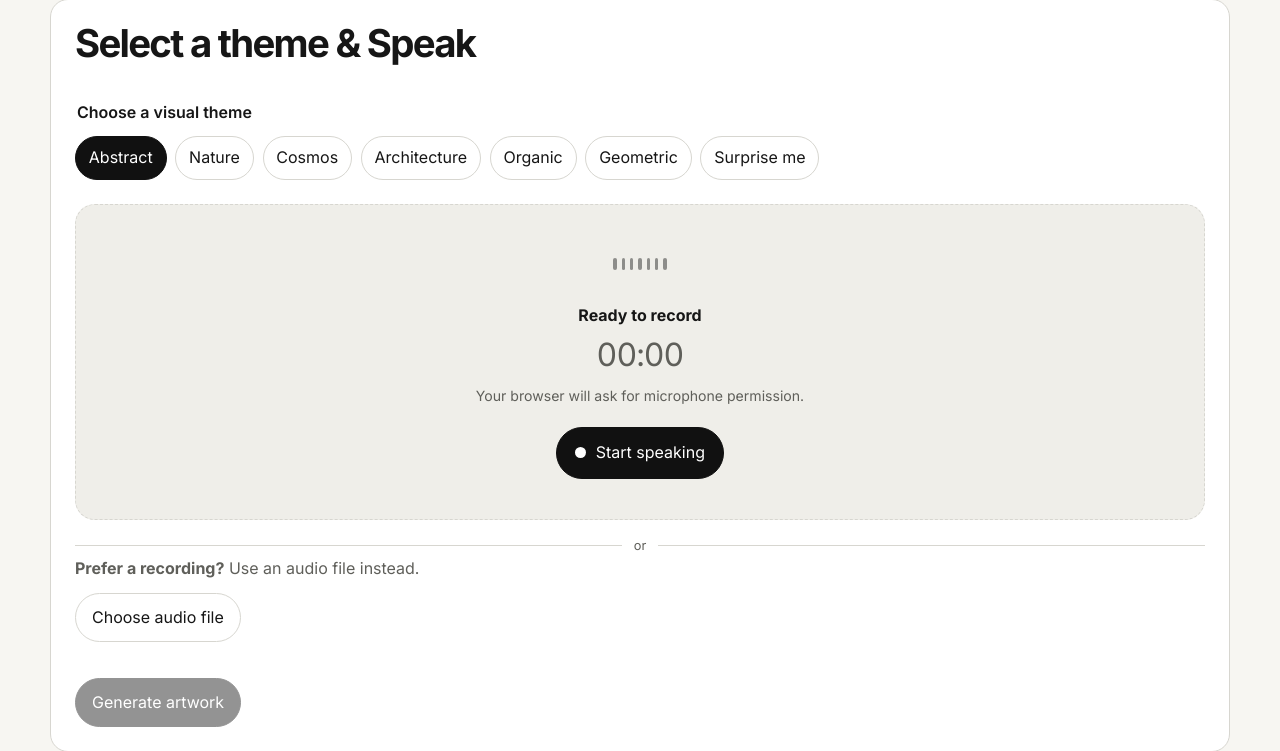
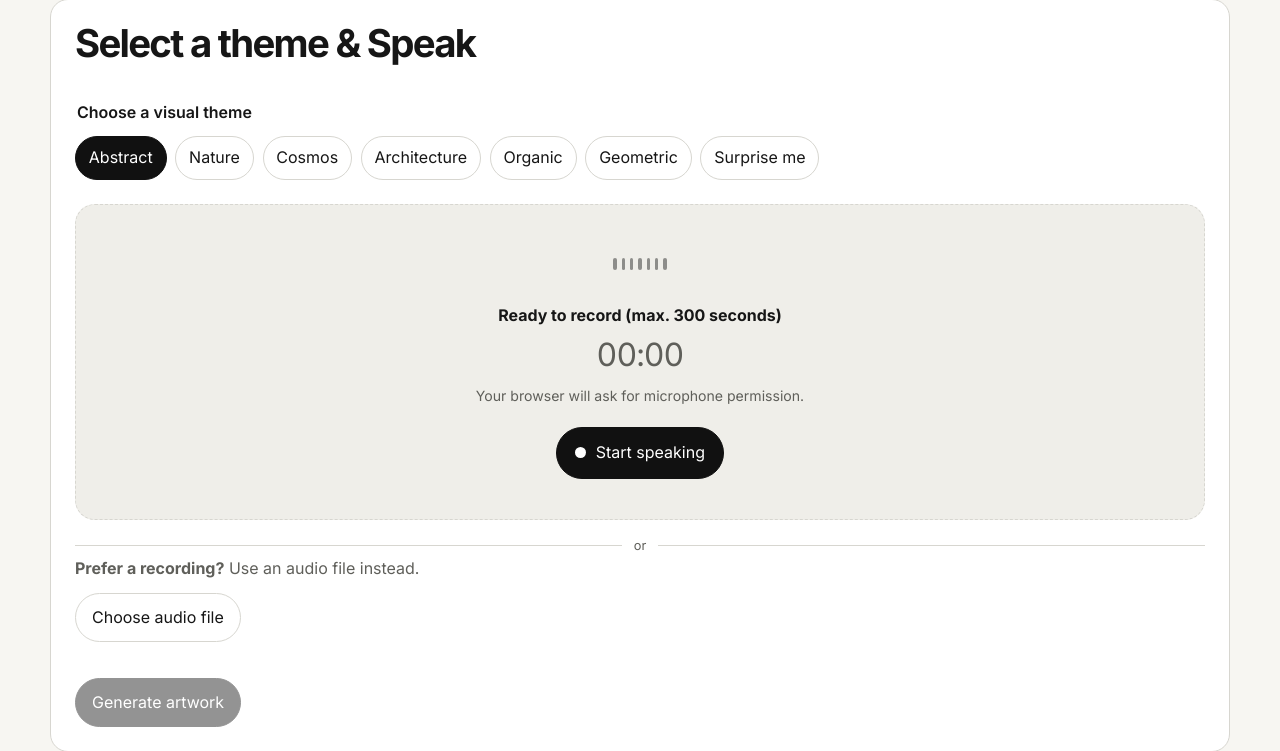
Before and after one commit to edimaudo/reotoi, a FastAPI app: page /create in a window 1280 px wide. Shown: the part 204-955 px from the top of the page. Run offline with FastAPI, Linux system fonts and the light colour scheme.

Commit message:
Update app.html

```diff
--- a/templates/app.html
+++ b/templates/app.html
@@ -33,8 +33,8 @@
                 <div class="record-visual" aria-hidden="true">
                     <span></span><span></span><span></span><span></span><span></span><span></span><span></span>
                 </div>
-                <!-- <p class="recorder-status" id="recorder-status">Ready to record (max. {{ max_recording_seconds }} seconds)</p> -->
-                <p class="recorder-status" id="recorder-status">Ready to record</p>
+                <p class="recorder-status" id="recorder-status">Ready to record (max. {{ max_recording_seconds }} seconds)</p>
+                <!-- <p class="recorder-status" id="recorder-status">Ready to record</p> -->
                 <p class="recorder-timer" id="recorder-timer">00:00</p>
                 <p class="recorder-help" id="recorder-help">Your browser will ask for microphone permission.</p>
 
```
